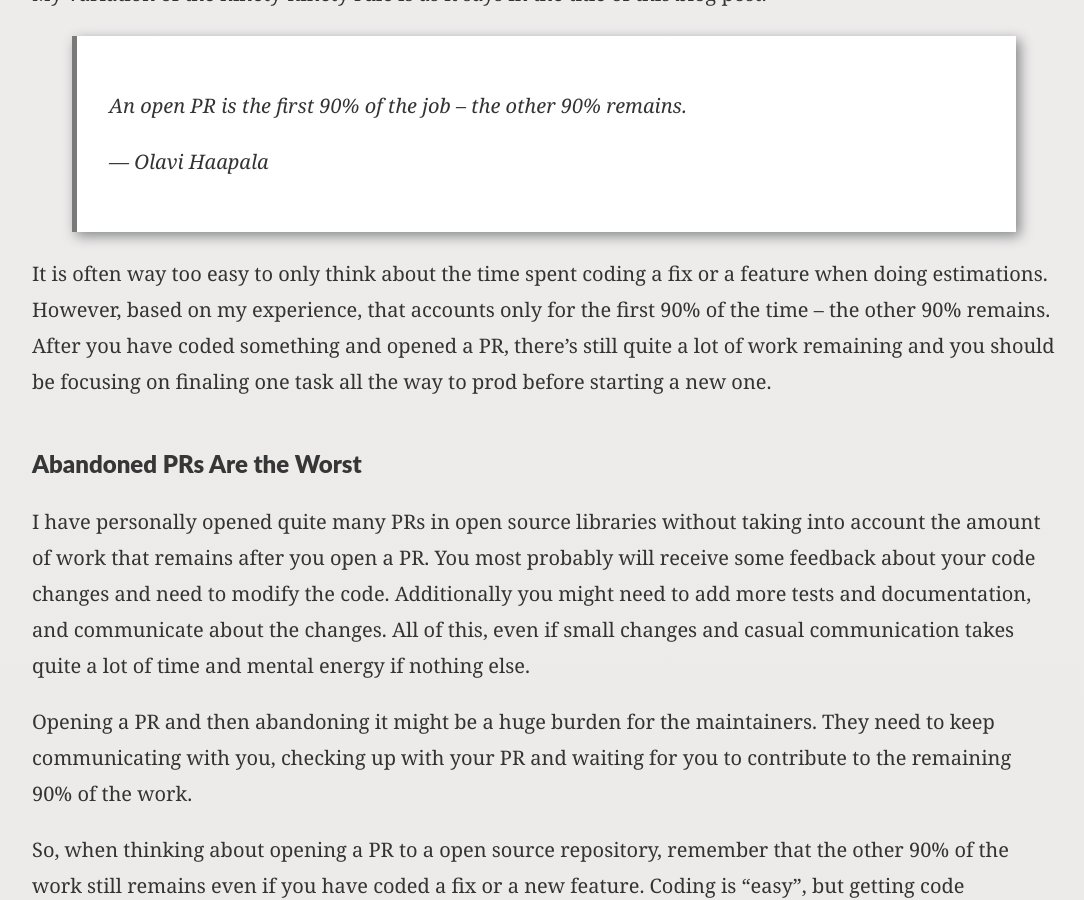
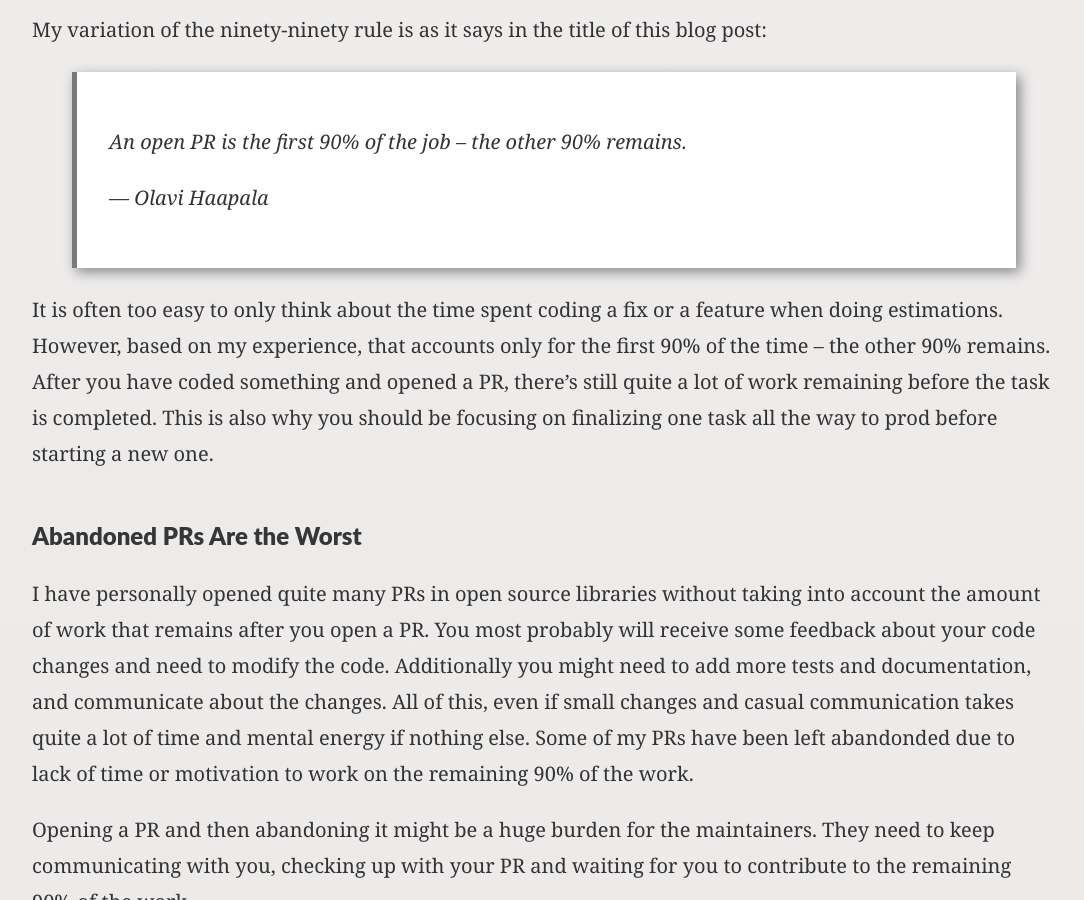
Before and after one commit to olpeh/olpeh.github.io, a Jekyll site: the page built from _posts/2021-02-16-the-ninety-ninety-rule.md, in a window 1280 px wide and 900 px high, scrolled down 3301 px. Shown: the whole window, without its empty margins (96-1180 px from the left). Built offline with Jekyll 4.4.1, drawn with Linux system fonts in a browser that asks for light colours; comment, search, counter and statistics services are not loaded; some of the changed text lies outside the part shown.

Commit message:
Typo fixes and tiny additions

```diff
--- a/_posts/2021-02-16-the-ninety-ninety-rule.md
+++ b/_posts/2021-02-16-the-ninety-ninety-rule.md
@@ -10,9 +10,9 @@
 
 ## Foreword
 
-You may have heard about the ninety-ninety rule in software engireening. This post intorduces my variation of the rule.
+You probably have heard about the ninety-ninety rule in software engireening. This post introduces my variation of the rule.
 
-The point of this blog post is not to scare you, but rather to help you understand why estimation is difficult and often fails. You may need to update your mental model for estimations. Unless you are a seasoned developer with lots of experience in estimating, my advice is to try to stay away from estimating if you can.
+The point of this blog post is not to scare you, but rather to help you understand why estimation is difficult and often fails. You may need to update your mental model for estimations because it's too easy to not consider all the non-coding related work in estimations. Unless you are a seasoned developer with lots of experience in estimating, my advice is to try to stay away from estimating if you can.
 
 ## The First Thing You Should Learn About Estimations
 
@@ -20,15 +20,15 @@
 
 Estimating is **challenging**.
 
-Your estimates will probably be **too low**.
+Your estimates will be **too low**.
 
 Estimating is **difficult**.
 
 Estimating is **guessing**.
 
-Your estimations **will be wrong**.
+Your estimations will be **wrong**.
 
-**Double** or **triple** your initial estimates – quite often **π** is a nice multiplier and there are some theories behind it as well.
+**Double** or **triple** your initial estimates – quite often **π** is a nice multiplier and there are some theories behind this as well.
 
 You should probably try to **avoid having to do estimates** if possible.
 
@@ -62,11 +62,11 @@
 >
 > — Olavi Haapala
 
-It is often way too easy to only think about the time spent coding a fix or a feature when doing estimations. However, based on my experience, that accounts only for the first 90% of the time – the other 90% remains. After you have coded something and opened a PR, there's still quite a lot of work remaining and you should be focusing on finaling one task all the way to prod before starting a new one.
+It is often too easy to only think about the time spent coding a fix or a feature when doing estimations. However, based on my experience, that accounts only for the first 90% of the time – the other 90% remains. After you have coded something and opened a PR, there's still quite a lot of work remaining before the task is completed. This is also why you should be focusing on finalizing one task all the way to prod before starting a new one.
 
 ### Abandoned PRs Are the Worst
 
-I have personally opened quite many PRs in open source libraries without taking into account the amount of work that remains after you open a PR. You most probably will receive some feedback about your code changes and need to modify the code. Additionally you might need to add more tests and documentation, and communicate about the changes. All of this, even if small changes and casual communication takes quite a lot of time and mental energy if nothing else.
+I have personally opened quite many PRs in open source libraries without taking into account the amount of work that remains after you open a PR. You most probably will receive some feedback about your code changes and need to modify the code. Additionally you might need to add more tests and documentation, and communicate about the changes. All of this, even if small changes and casual communication takes quite a lot of time and mental energy if nothing else. Some of my PRs have been left abandonded due to lack of time or motivation to work on the remaining 90% of the work.
 
 Opening a PR and then abandoning it might be a huge burden for the maintainers. They need to keep communicating with you, checking up with your PR and waiting for you to contribute to the remaining 90% of the work.
 
@@ -106,4 +106,4 @@
 
 I hope this blog post was at least somewhat useful to you.
 
-If you did not pick up anything else from this blog post, at least you can keep in mind that estimating is hard.
+If you did not pick up anything else from this blog post, at least you can keep in mind that estimating is hard and you should avoid doing it if you are able to choose.
```
